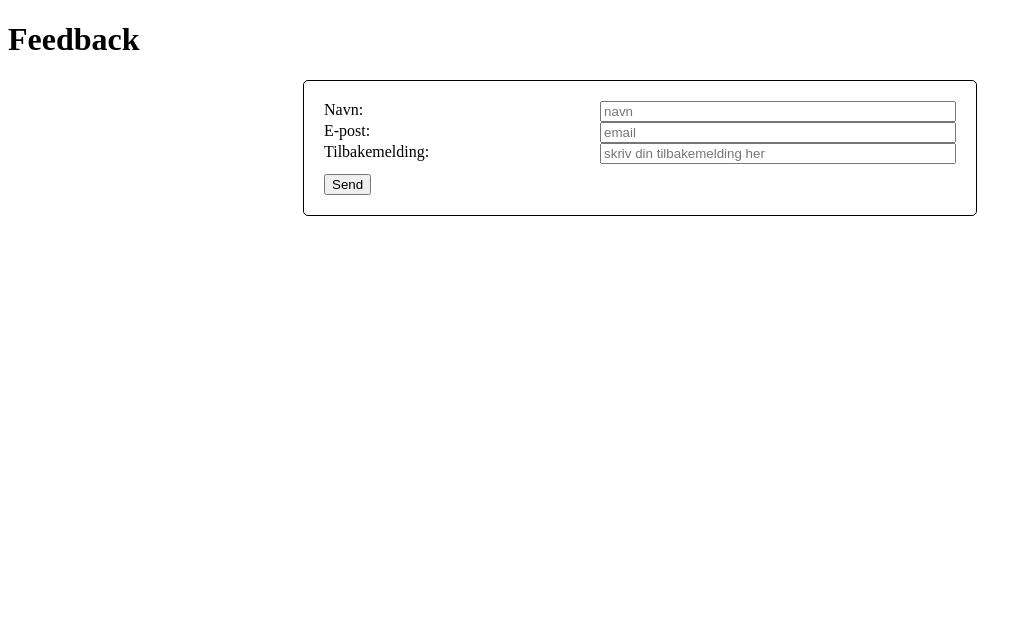
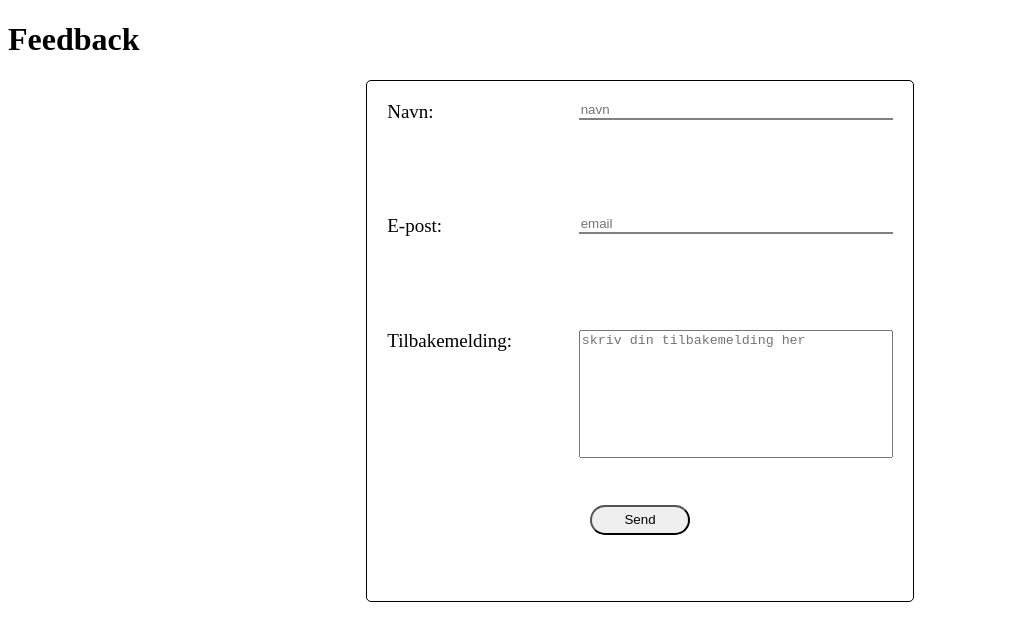
Before and after one commit to JoJoHTM/IDATT2105-Fullstack, a Vue app in the folder oving3/: page /feedback in a window 1280 px wide. Shown: the top 640 px of the page, without its empty margins (0-1032 px from the left). Built offline with nearby package versions, Linux system fonts and the light colour scheme; the HTML template or start-up script is replaced by a standard one.

Commit message:
style form

```diff
--- a/oving3/src/components/Feedback.vue
+++ b/oving3/src/components/Feedback.vue
@@ -1,12 +1,12 @@
 <template>
     <h1>Feedback</h1>
-        <form action="/">
+        <form @submit.prevent="sendFeedback">
             <label for="navn">Navn:</label>
             <input type="text" placeholder="navn" name="navn" id="navn"></input>
             <label for="email">E-post:</label>
             <input type="email" placeholder="email" id="email" name="email"></input>
-            <label for="tilbakemelding">Tilbakemelding:</label>
-            <input type="text" placeholder="skriv din tilbakemelding her" name="tilbakemelding" id="tilbakemelding"></input>
+            <label for="tilbakemelding" id="tilbakemeldingtekst">Tilbakemelding:</label>
+            <textarea placeholder="skriv din tilbakemelding her" name="tilbakemelding" id="tilbakemelding"></textarea>
             <input type="submit" value="Send" id="submit"></input>
         </form>
 </template>
@@ -14,17 +14,56 @@
 <style scoped>
 form {
     display: grid;
+    grid-template-areas:
+        'navnlabel navn navn'
+        'emaillabel email email'
+        'tilbakemeldinglabel tilbakemelding tilbakemelding'
+        'send send send';
+
     grid-template-columns: auto auto;
-    width: 50%;
+    width: 40%;
+    height: 60vh;
     margin: 0 auto;
     padding: 20px;
     border: 1px solid black;
     border-radius: 5px;
 }
 
+label {
+    font-size: 19px;
+}
+
+#navn:focus,
+#email:focus {
+    outline: none;
+    border-bottom: 2px solid black;
+}
+
+#navn {
+    grid-area: navn;
+    height: fit-content;
+    border: none;
+    border-bottom: 2px solid gray;
+}
+
+#email {
+    grid-area: email;
+    height: fit-content;
+    border: none;
+    border-bottom: 2px solid gray;
+}
+
+#tilbakemelding {
+    grid-area: tilbakemelding;
+    resize: none;
+}
+
 #submit {
-    grid-column: 1 / span 2;
-    margin-top: 10px;
-    width: fit-content;
+    grid-area: send;
+    width: 100px;
+    height: 30px;
+    border-radius: 15px;
+    justify-self: center;
+    align-self: center;
 }
 </style>
```
